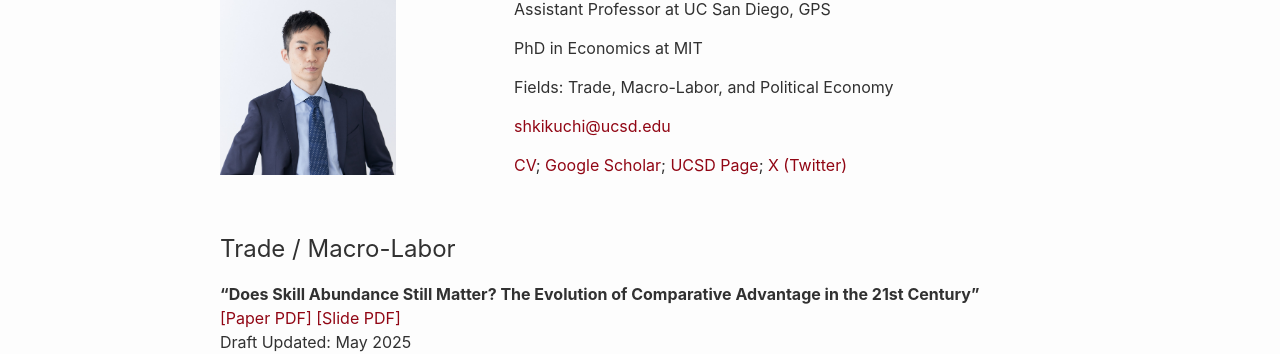
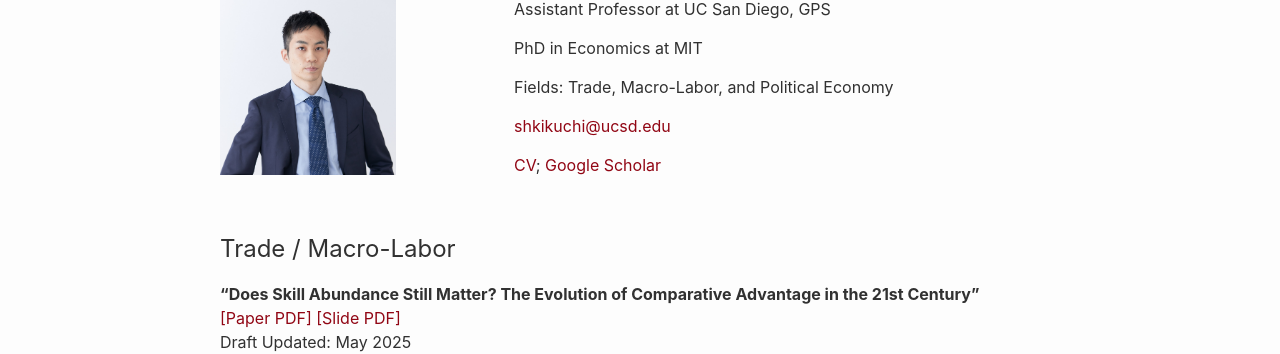
Before and after one commit to shinnkikuchi/shinnkikuchi.github.io, a Jekyll site: the page built from index.md, in a window 1280 px wide. Shown: the part 111-465 px from the top of the page. Built offline with Jekyll 4.4.1, drawn with Linux system fonts in a browser that asks for light colours.

Commit message:
Update home.html

```diff
--- a/_layouts/home.html
+++ b/_layouts/home.html
@@ -15,9 +15,7 @@ layout: default
     <p><a href="mailto:shkikuchi@ucsd.edu">shkikuchi@ucsd.edu</a></p>
     <p>
     <a href="/files/ShinKikuchi_CV.pdf" target="_blank">CV</a>;
-    <a href="https://scholar.google.com/citations?user=ERWAMasAAAAJ" target="_blank">Google Scholar</a>;
-    <a href="https://gps.ucsd.edu/faculty-directory/shinnosuke-kikuchi.html" target="_blank">UCSD Page</a>;
-    <a href="https://x.com/ShinnKikuchi" target="_blank">X (Twitter)</a>
+    <a href="https://scholar.google.com/citations?user=ERWAMasAAAAJ" target="_blank">Google Scholar</a>
     </p>
   </div>
 
```
